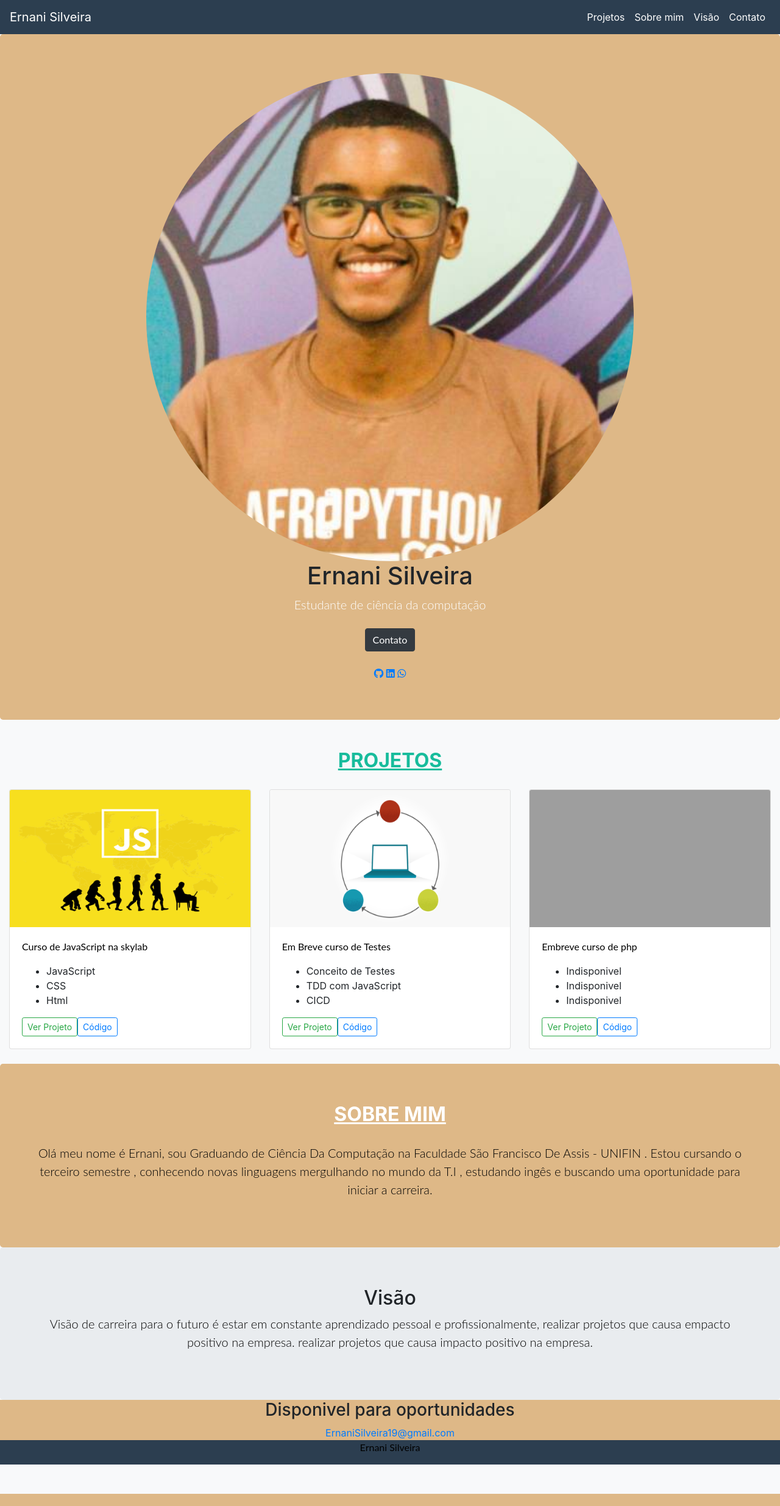
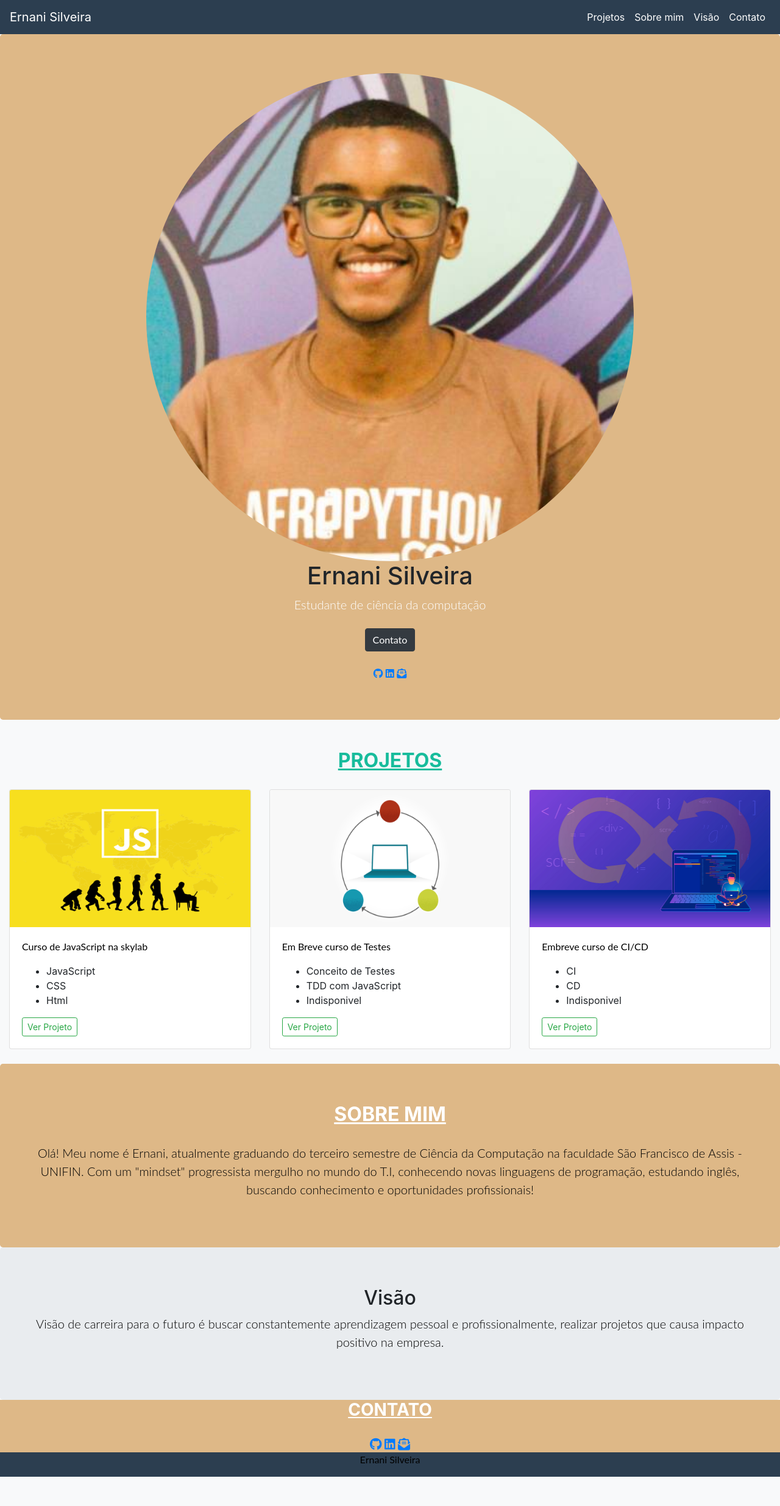
Before and after one commit to ErnaniSilveira16/Meu-Portifolio, a PHP site: page / in a window 1280 px wide. Shown: the whole page at 61% size. Run offline with PHP 8.4, Linux system fonts and the light colour scheme; some libraries are stand-ins or nearby versions; grey boxes are pictures that could not be loaded.

Commit message:
Add files via upload

```diff
--- a/index.php
+++ b/index.php
@@ -5,7 +5,7 @@
 <head>
     <meta charset="UTF-8">
     <meta name="viewport" content="width=device-width, initial-scale=1.0">
-    <title>Ernani Portifolio</title>
+    <title>My Profile</title>
     <link rel="stylesheet" href="https://stackpath.bootstrapcdn.com/bootstrap/4.1.3/css/bootstrap.min.css"
         integrity="sha384-MCw98/SFnGE8fJT3GXwEOngsV7Zt27NXFoaoApmYm81iuXoPkFOJwJ8ERdknLPMO" crossorigin="anonymous">
     <script src="https://stackpath.bootstrapcdn.com/bootstrap/4.1.3/js/bootstrap.min.js"
@@ -19,26 +19,31 @@
         crossorigin="anonymous"></script>
     <script src="https://kit.fontawesome.com/d19b8e1807.js" crossorigin="anonymous"></script>
     <style>
-        .foto-perfil {
+        .fotoPerfil {
             height: 100%;
             width: auto;
             max-width: 100%;
             border-radius: 50%;
         }
-        .corPrimaria{
-        background-color:burlywood;
+
+        .corPrimaria {
+            background-color: burlywood;
         }
-        .corSecundaria{
-            background-color:#2c3e50;
+
+        .corSecundaria {
+            background-color: #2c3e50;
         }
-        p{
-            font-family: lato, 'Helvetica Neue', Arial, Helvetica, sans-serif ;
-            color:black !important;
+
+        p {
+            font-family: lato, 'Helvetica Neue', Arial, Helvetica, sans-serif;
+            color: black !important;
         }
-        .incones{
+
+        .incones {
             padding-left: 5px;
         }
-        .titulosBrancos{
+
+        .titulosBrancos {
             text-decoration: underline;
             text-underline-position: below;
             padding-bottom: 20px;
@@ -46,21 +51,32 @@
             font-weight: 700;
             color: white;
         }
-        .titulosVerde{
+
+        .titulosVerde {
             text-decoration: underline;
             text-underline-position: below;
             padding-bottom: 20px;
             text-transform: uppercase;
             font-weight: 700;
-            color:#18bc9c;
+            color: #18bc9c;
         }
-        .textoBranco{
-            color:white !important;
+        .contatoWhatsapp{
+            color: green;
         }
-        .jumbotron{
+
+        .textoBranco {
+            color: white !important;
+        }
+        .aumentoIcone {
+        font-size:20px;
+        text-align: center;
+        }
+
+        .jumbotron {
             margin-bottom: 0px;
         }
-        html{
+
+        html {
             scroll-behavior: smooth;
         }
     </style>
@@ -93,9 +109,9 @@
             </ul>
         </div>
     </nav>
-    <section class="jumbotron text-center corPrimaria" >
+    <section class="jumbotron text-center corPrimaria">
         <div class="container">
-            <img class="foto-perfil" src="afropython.jpeg" alt="">
+            <img class="fotoPerfil" src="afropython.jpeg" alt="">
             <h1 class="jumbotron-heading  ">Ernani Silveira</h1>
             <p class="lead  textoBranco">Estudante de ciência da computação</p>
             <p>
@@ -103,7 +119,7 @@
             </p>
             <a href="https://github.com/ErnaniSilveira16"><i class="fab fa-github"></i></a>
             <a href="https://www.linkedin.com/in/ernani-silveira-6a4647161"><i class="fab fa-linkedin"></i></a>
-            <a href=""><i class="fab fa-whatsapp"></i></a>
+            <a  href="https://mail.google.com/mail/u/1/?tab=wm&ogbl#inbox"><i  class="fas fa-envelope-open-text "></i></a>
         </div>
     </section>
     <div class="album py-5 bg-light" id="Projetos">
@@ -127,10 +143,9 @@
                             </ul>
                             <div class="d-flex justify-content-between align-items-center">
                                 <div class="btn-group">
-                                    <a href="www.google.com.br"> <button type="button"
+                                    <a href="https://github.com/ErnaniSilveira16/JavaScript"> <button type="button"
                                             class="btn btn-sm btn-outline-success">Ver Projeto</button></a>
-                                    <a href="www.google.com.br"> <button type="button"
-                                            class="btn btn-sm btn-outline-primary">Código</button></a>
+
                                 </div>
                             </div>
                         </div>
@@ -140,22 +155,21 @@
                     <div class="card mb-4 box-shadow">
                         <img class="card-img-top"
                             data-src="holder.js/100px225?theme=thumb&amp;bg=55595c&amp;fg=eceeef&amp;text=Thumbnail"
-                            alt="Miniatura [100% x225]" style="height: 225px; width: 100%; display: block;" src="Testes.png"
-                            data-holder-rendered="true">
+                            alt="Miniatura [100% x225]" style="height: 225px; width: 100%; display: block;"
+                            src="Testes.png" data-holder-rendered="true">
                         <div class="card-body">
                             <p class="card-text">Em Breve curso de Testes</p>
                             <ul>
                                 <li>Conceito de Testes</li>
                                 <li>TDD com JavaScript</li>
-                                <li>CICD</li>
+                                <li>Indisponivel</li>
 
                             </ul>
                             <div class="d-flex justify-content-between align-items-center">
                                 <div class="btn-group">
                                     <a href="www.google.com.br"> <button type="button"
                                             class="btn btn-sm btn-outline-success">Ver Projeto</button></a>
-                                    <a href="www.google.com.br"> <button type="button"
-                                            class="btn btn-sm btn-outline-primary">Código</button></a>
+
                                 </div>
                             </div>
                         </div>
@@ -165,13 +179,13 @@
                     <div class="card mb-4 box-shadow">
                         <img class="card-img-top"
                             data-src="holder.js/100px225?theme=thumb&amp;bg=55595c&amp;fg=eceeef&amp;text=Thumbnail"
-                            alt="Miniatura [100% x225]" style="height: 225px; width: 100%; display: block;" src="php.png"
-                            data-holder-rendered="true">
+                            alt="Miniatura [100% x225]" style="height: 225px; width: 100%; display: block;"
+                            src="CICD.jpg" data-holder-rendered="true">
                         <div class="card-body">
-                            <p class="card-text">Embreve curso de php</p>
+                            <p class="card-text">Embreve curso de CI/CD</p>
                             <ul>
-                                <li>Indisponivel</li>
-                                <li>Indisponivel</li>
+                                <li>CI</li>
+                                <li>CD</li>
                                 <li>Indisponivel</li>
 
                             </ul>
@@ -179,8 +193,7 @@
                                 <div class="btn-group">
                                     <a href="www.google.com.br"> <button type="button"
                                             class="btn btn-sm btn-outline-success">Ver Projeto</button></a>
-                                    <a href="www.google.com.br"> <button type="button"
-                                            class="btn btn-sm btn-outline-primary">Código</button></a>
+
                                 </div>
                             </div>
                         </div>
@@ -190,11 +203,12 @@
                 <section class="jumbotron text-center corPrimaria" id="Sobre-Mim">
                     <div class="container-fluid">
                         <h2 class="jumbotron-heading titulosBrancos">Sobre Mim</h2>
-                        <p class="lead">Olá meu nome é Ernani, sou Graduando de Ciência Da Computação na Faculdade
-                            São Francisco De Assis - UNIFIN . Estou cursando o terceiro semestre , conhecendo novas
-                            linguagens
-                            mergulhando no mundo da T.I , estudando ingês e buscando uma oportunidade para iniciar a
-                            carreira.
+                        <p class="lead">Olá! Meu nome é Ernani, atualmente graduando do terceiro semestre de Ciência da
+                            Computação
+                            na faculdade São Francisco de Assis - UNIFIN. Com um "mindset" progressista mergulho no
+                            mundo do T.I,
+                            conhecendo novas linguagens de programação, estudando inglês, buscando conhecimento e
+                            oportunidades profissionais!
                         </p>
                     </div>
                 </section>
@@ -202,23 +216,25 @@
                 <section class="jumbotron text-center " id="Visão">
                     <div class="container-fluid">
                         <h2 class="jumbotron-heading ">Visão</h2>
-                        <p class="lead">Visão de carreira para o futuro é estar em constante aprendizado pessoal  e profissionalmente,
-                            realizar projetos que causa empacto positivo na empresa.
-                            realizar projetos que causa impacto positivo na empresa.
+                        <p class="lead">Visão de carreira para o futuro é buscar
+                             constantemente aprendizagem pessoal e profissionalmente, realizar
+                             projetos que causa impacto positivo na empresa.
                         </p>
 
                     </div>
                 </section>
                 <!-- Contato-->
                 <section class="container-fluid corPrimaria" id="Contato">
-                    <div class="text-center" >
-                        <h3  class="text-center">Disponivel para oportunidades</h3>
-                       <a href= "mailto:Ernanisilveira19@gmail.com"<h4  class="text-center">ErnaniSilveira19@gmail.com </h4></a>
+                    <div class="text-center">
+                        <h3 class="text-center titulosBrancos">Contato</h3>
+                       <a  href="https://github.com/ErnaniSilveira16"><i class="fab fa-github aumentoIcone"></i></a></h4>
+                       <a  href="https://www.linkedin.com/in/ernani-silveira-6a4647161"><i  class="fab fa-linkedin aumentoIcone"></i></a>
+                       <a  href="https://mail.google.com/mail/u/1/?tab=wm&ogbl#inbox"><i  class="fas fa-envelope-open-text aumentoIcone"></i></a>
                     </div>
                 </section>
                 <!-- footer-->
                 <footer class="container-fluid corSecundaria">
-                    <p class="text-center" >Ernani Silveira</p>
+                    <p class="text-center">Ernani Silveira</p>
                 </footer>
 </body>
 
```
